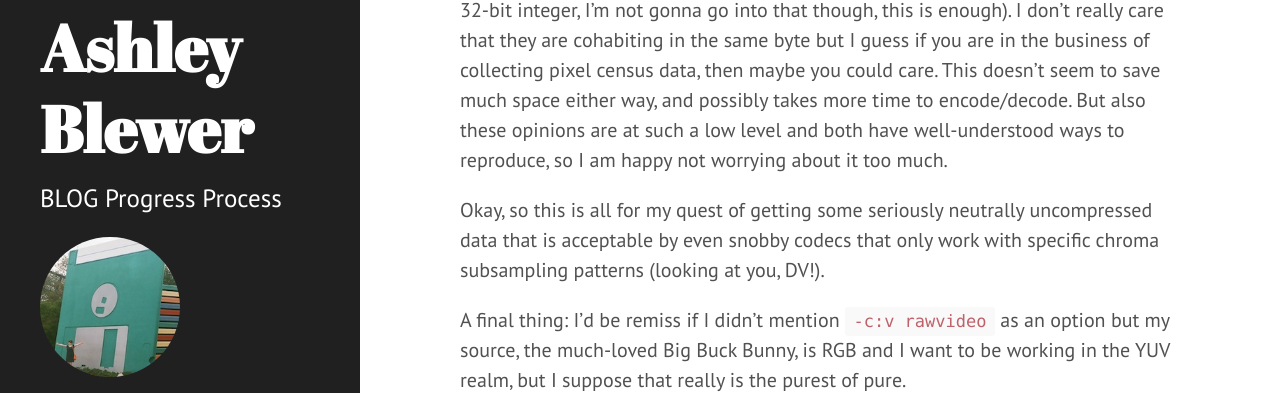
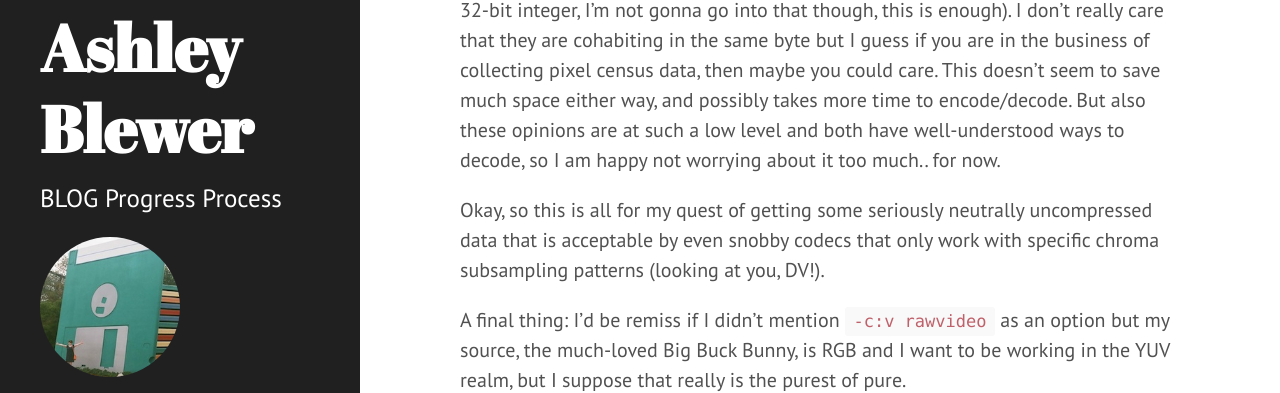
Before and after one commit to ablwr/ablwr.github.io, a Jekyll site: the page built from _posts/2018-04-25-uncompressed-versus-uncompressed-packed-video.md, in a window 1280 px wide and 900 px high, scrolled down 1718 px. Shown: the part 383-776 px from the top of the window. Built offline with Jekyll 4.4.1, drawn with Linux system fonts in a browser that asks for light colours; some of the changed text lies outside the part shown.

Commit message:
fresh eyes edit

```diff
--- a/_posts/2018-04-25-uncompressed-versus-uncompressed-packed-video.md
+++ b/_posts/2018-04-25-uncompressed-versus-uncompressed-packed-video.md
@@ -48,7 +48,7 @@ Macropixels: But also yeah, what's a macropixel? This gets into pixel formats.
 
 You can list all the pixel formats supported by ffmpeg with `ffmpeg -pix_fmts`. There are a lot! What is a pixel format? A pixel format is a standard predefined way to store pixel data. Since pixels have to consider the Y and U and V (or whatever is being used), those can be represented in different ways. This seems to usually be described as pixel "components." I've seen "SubPixels" used in libraries too. Components is good, because you know that each component is needed to make up one whole pixel.
 
-So, pixel formats! FourCC says UYVY is "probably the most popular" for YUV 4:2:2. [Here](http://www.fourcc.org/pixel-format/yuv-uyvy/) is their page on YUV UYVY. It's YUV 4:2:2 arranged with a Y sample at every pixel and U and V sampled at every second pixel horizontally on each line and the style is packed. This way of arranging pixel data uses macropixels, which is just to mean that it "packs" two parts of the pixel data into one byte (which is an unsigned 32-bit integer, I'm not gonna go into that though, this is enough). I don't really care that they are cohabiting in the same byte but I guess if you are in the business of collecting pixel census data, then maybe you could care. This doesn't seem to save much space either way, and possibly takes more time to encode/decode. But also these opinions are at such a low level and both have well-understood ways to reproduce, so I am happy not worrying about it too much.
+So, pixel formats! FourCC says UYVY is "probably the most popular" for YUV 4:2:2. [Here](http://www.fourcc.org/pixel-format/yuv-uyvy/) is their page on YUV UYVY. It's YUV 4:2:2 arranged with a Y sample at every pixel and U and V sampled at every second pixel horizontally on each line and the style is packed. This way of arranging pixel data uses macropixels, which is just to mean that it "packs" two parts of the pixel data into one byte (which is an unsigned 32-bit integer, I'm not gonna go into that though, this is enough). I don't really care that they are cohabiting in the same byte but I guess if you are in the business of collecting pixel census data, then maybe you could care. This doesn't seem to save much space either way, and possibly takes more time to encode/decode. But also these opinions are at such a low level and both have well-understood ways to decode, so I am happy not worrying about it too much.. for now.
 
 Okay, so this is all for my quest of getting some seriously neutrally uncompressed data that is acceptable by even snobby codecs that only work with specific chroma subsampling patterns (looking at you, DV!).
 
```
Also changed, not shown: other parts of _posts/2018-04-25-uncompressed-versus-uncompressed-packed-video.md (+2 -2 lines), _posts/2018-04-26-what-does-audiovisual-compression-look-like.md (+4 -1 lines).
